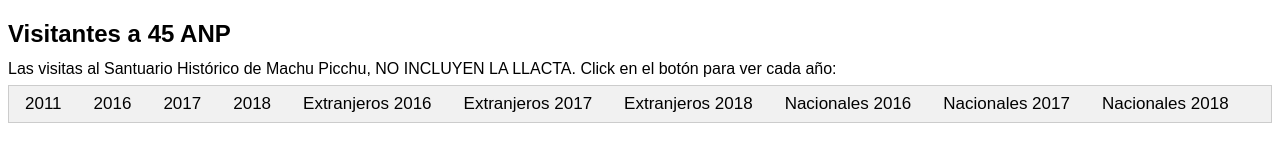
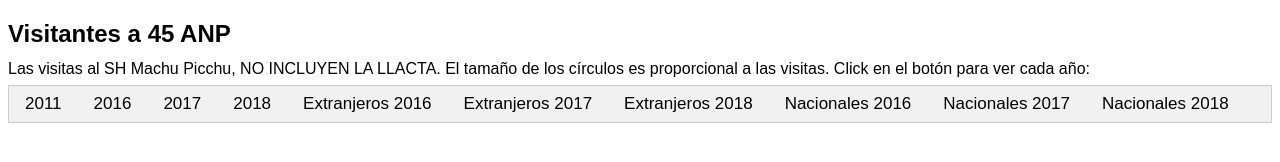
Before and after one commit to yilaa/Visitantes-ANP, a plain HTML site: page index.html in a window 1280 px wide. Drawn offline with Linux system fonts and the light colour scheme.

Commit message:
Update index.html

```diff
--- a/index.html
+++ b/index.html
@@ -46,7 +46,7 @@ p {line-height: 1px;}
 </head>
 <body>
 <h2>Visitantes a 45 ANP </h2>
-<p>Las visitas al Santuario Histórico de Machu Picchu, NO INCLUYEN LA LLACTA. Click en el botón para ver cada año:</p>
+<p>Las visitas al SH Machu Picchu, NO INCLUYEN LA LLACTA. El tamaño de los círculos es proporcional a las visitas. Click en el botón para ver cada año:</p>
 
 <!-- Tab links -->
 <div class="tab">
```
